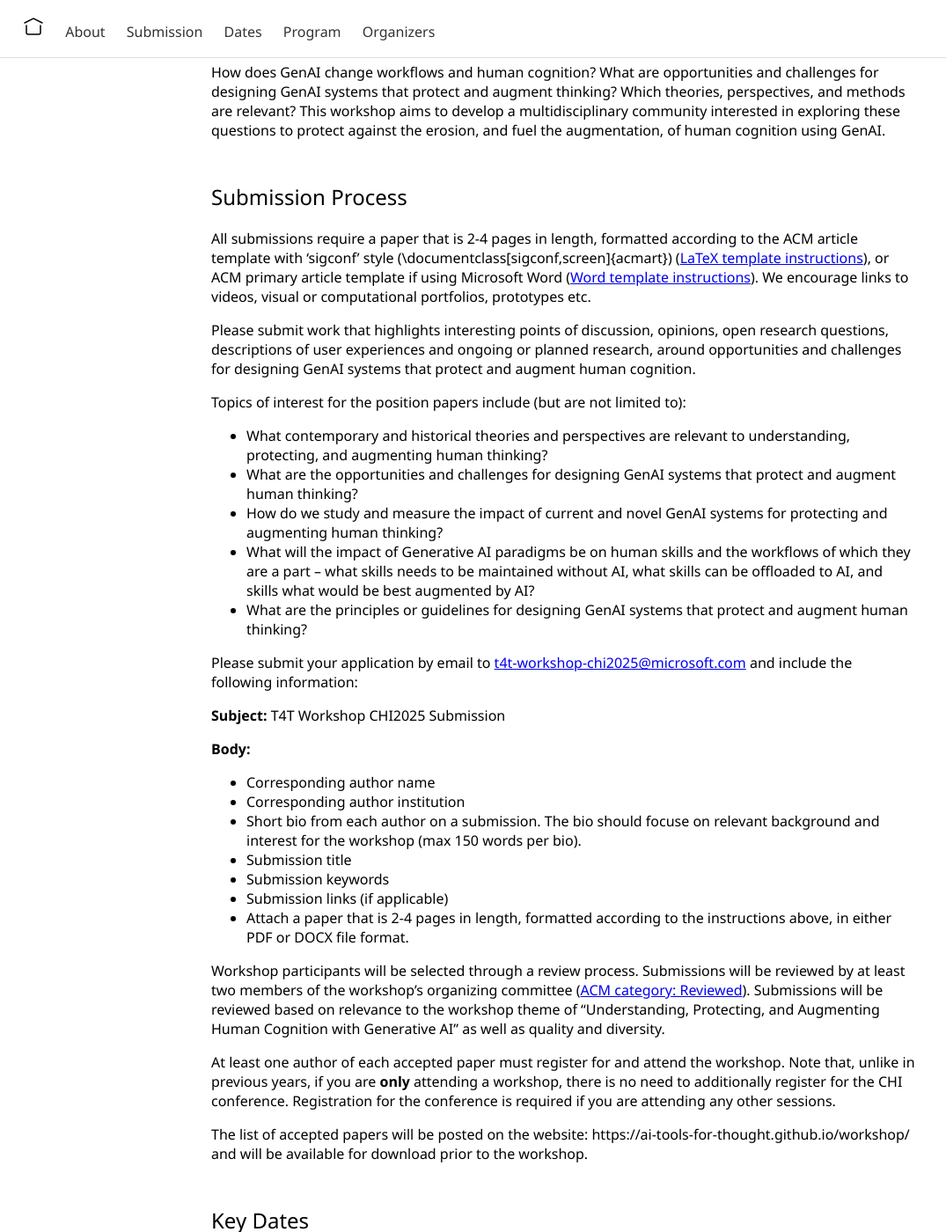
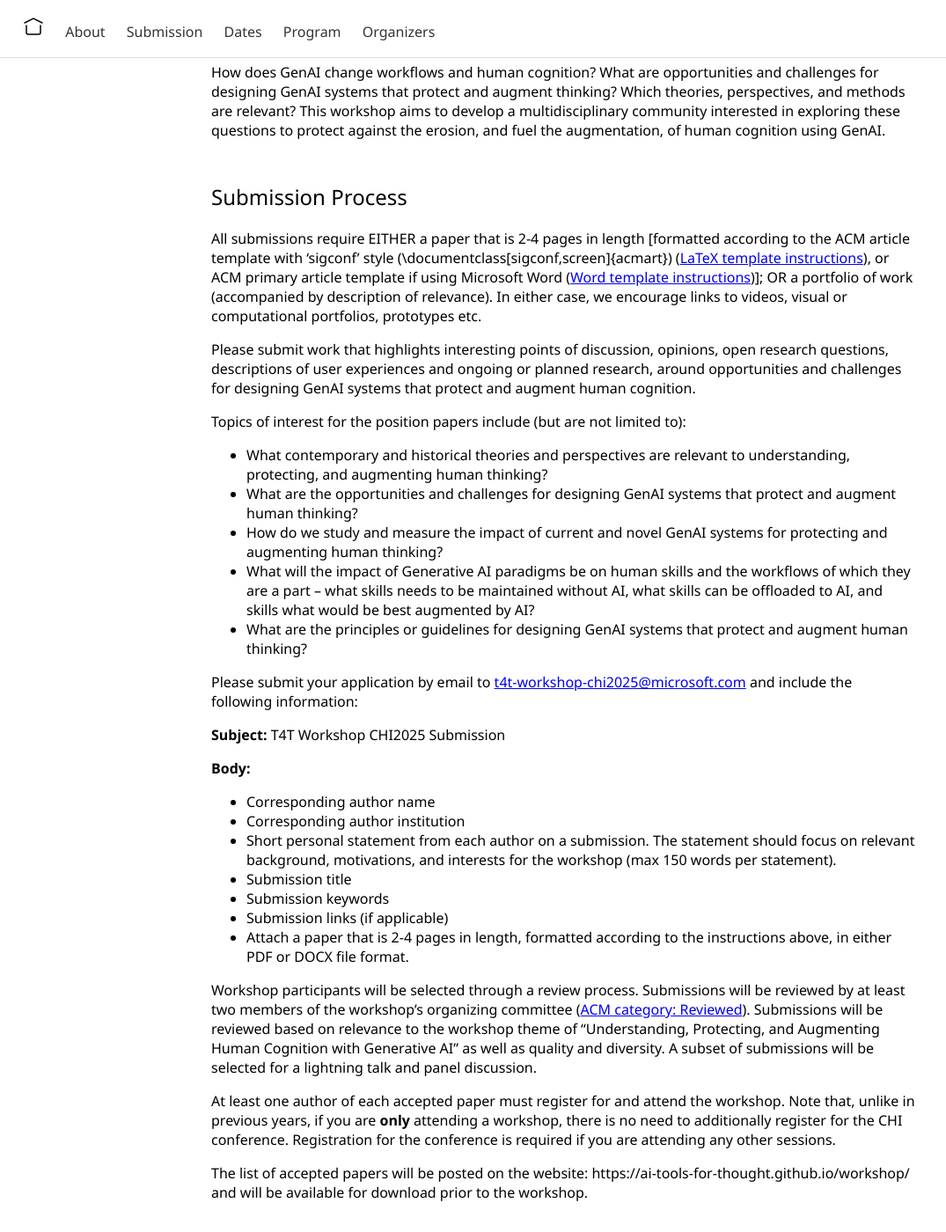
Before and after one commit to ai-tools-for-thought/workshop, a Jekyll site: the page built from index.md, in a window 1280 px wide and 1400 px high, scrolled down 745 px. Shown: the whole window at 88% size, without its empty margins (0-1075 px from the left). Built offline with Jekyll 4.4.1, drawn with Linux system fonts in a browser that asks for light colours.

Commit message:
Updated text of bio, mentioned portfolio submissions, updated banner image

```diff
--- a/index.md
+++ b/index.md
@@ -20,7 +20,7 @@ How does GenAI change workflows and human cognition? What are opportunities and
 
 ## Submission Process {#submission}
 
-All submissions require a paper that is 2-4 pages in length, formatted according to the ACM article template with ‘sigconf’ style (\documentclass[sigconf,screen]{acmart}) ([LaTeX template instructions](https://authors.acm.org/proceedings/production-information/preparing-your-article-with-latex)), or ACM primary article template if using Microsoft Word ([Word template instructions](https://authors.acm.org/proceedings/production-information/preparing-your-article-with-microsoft-word)). We encourage links to videos, visual or computational portfolios, prototypes etc.
+All submissions require EITHER a paper that is 2-4 pages in length [formatted according to the ACM article template with ‘sigconf’ style (\documentclass[sigconf,screen]{acmart}) ([LaTeX template instructions](https://authors.acm.org/proceedings/production-information/preparing-your-article-with-latex)), or ACM primary article template if using Microsoft Word ([Word template instructions](https://authors.acm.org/proceedings/production-information/preparing-your-article-with-microsoft-word))]; OR a portfolio of work (accompanied by description of relevance). In either case, we encourage links to videos, visual or computational portfolios, prototypes etc.
 
 Please submit work that highlights interesting points of discussion, opinions, open research questions, descriptions of user experiences and ongoing or planned research, around opportunities and challenges for designing GenAI systems that protect and augment human cognition.
 
@@ -39,13 +39,13 @@ Please submit your application by email to [t4t-workshop-chi2025@microsoft.com](
 **Body:**
 - Corresponding author name
 - Corresponding author institution
-- Short bio from each author on a submission. The bio should focuse on relevant background and interest for the workshop (max 150 words per bio).
+- Short personal statement from each author on a submission. The statement should focus on relevant background, motivations, and interests for the workshop (max 150 words per statement).
 - Submission title
 - Submission keywords
 - Submission links (if applicable)
 - Attach a paper that is 2-4 pages in length, formatted according to the instructions above, in either PDF or DOCX file format.
 
-Workshop participants will be selected through a review process. Submissions will be reviewed by at least two members of the workshop’s organizing committee ([ACM category: Reviewed](https://www.acm.org/publications/policies/pre-publication-evaluation)). Submissions will be reviewed based on relevance to the workshop theme of "Understanding, Protecting, and Augmenting Human Cognition with Generative AI" as well as quality and diversity.
+Workshop participants will be selected through a review process. Submissions will be reviewed by at least two members of the workshop’s organizing committee ([ACM category: Reviewed](https://www.acm.org/publications/policies/pre-publication-evaluation)). Submissions will be reviewed based on relevance to the workshop theme of "Understanding, Protecting, and Augmenting Human Cognition with Generative AI" as well as quality and diversity. A subset of submissions will be selected for a lightning talk and panel discussion.
 
 At least one author of each accepted paper must register for and attend the workshop. Note that, unlike in previous years, if you are **only** attending a workshop, there is no need to additionally register for the CHI conference. Registration for the conference is required if you are attending any other sessions.
 
```
Also changed, not shown: assets/images/banner2.png, 2 other files.
